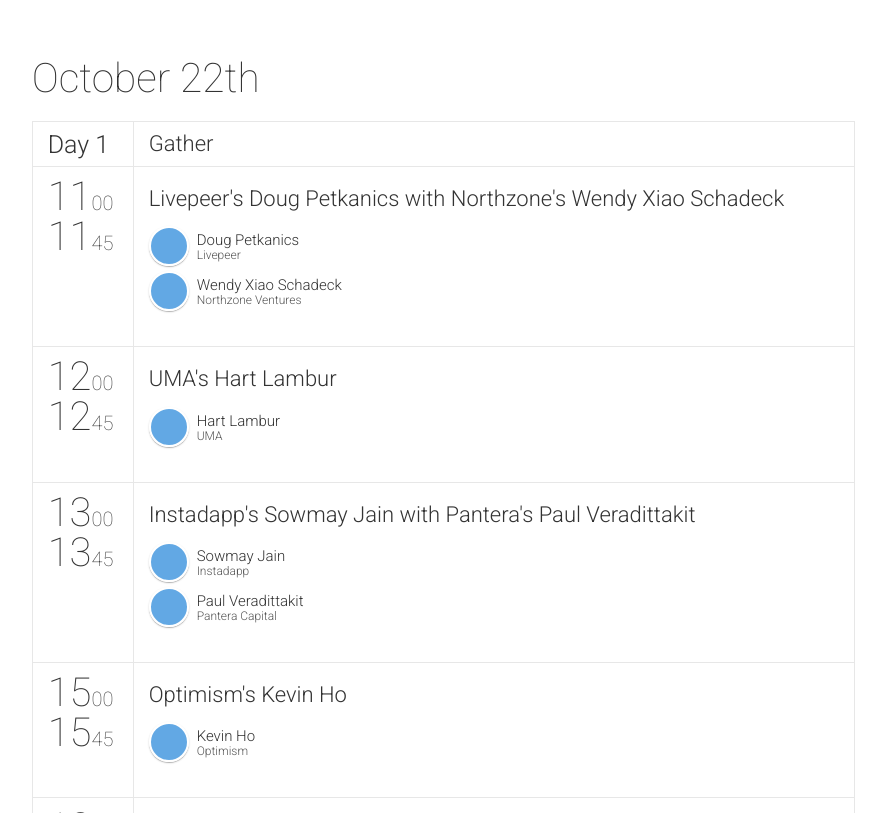
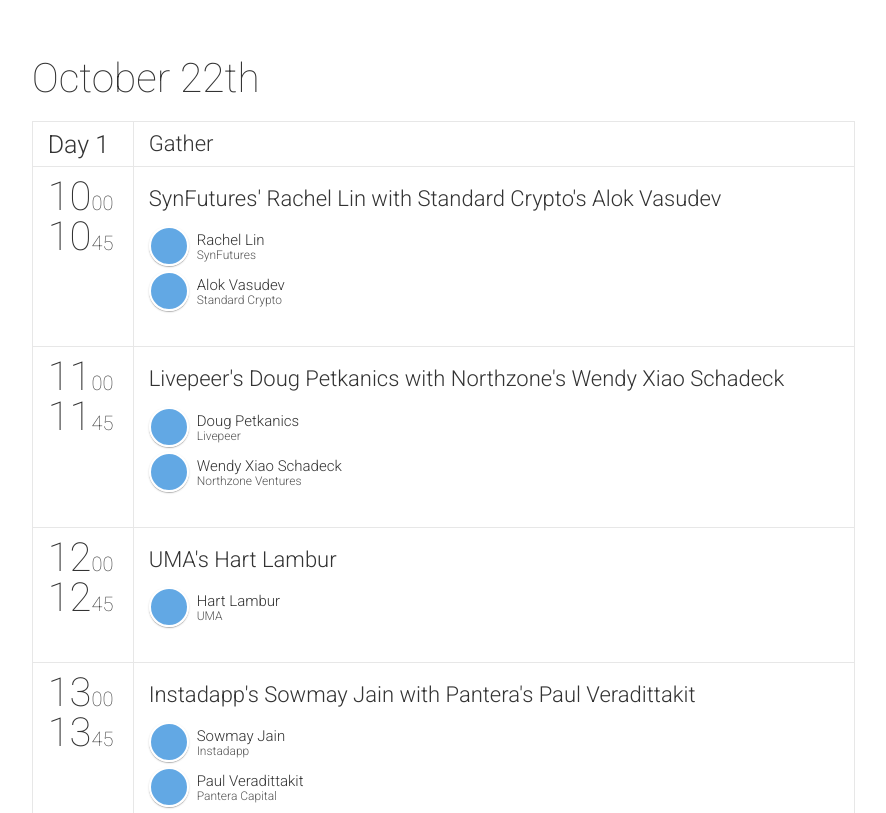
Before and after one commit to BlockchainAtColumbia/ledgerfest-2019, a Jekyll site: the page built from schedule.html, in a window 1280 px wide and 900 px high, scrolled down 324 px, cut to the strip 87-900 px from the top of the window. Shown: the whole strip, without its empty margins (90-976 px from the left). Built offline with Jekyll 4.4.1, drawn with Linux system fonts in a browser that asks for light colours; nearby versions of some CDN libraries; comment, search, counter and statistics services are not loaded.

Commit message:
added alok and rachel's time

```diff
--- a/_data/schedule.yml
+++ b/_data/schedule.yml
@@ -4,6 +4,12 @@
   tracks:
     - {title: "Gather", color: "#AFDDED"}
   timeslots:
+
+    - {
+    	  startTime: "10:00",
+    	  endTime: "10:45",
+    	  sessionIds: [10]
+    }
 
     - {
     	  startTime: "11:00",
--- a/_data/sessions.yml
+++ b/_data/sessions.yml
@@ -45,9 +45,9 @@
   speakers: [12,14]
  -
   id: 10
-  title: "SynFutures' Rachel Lin with Standard Crypto's Adam Goldberg"
-  description: "Standard Crypto's Adam Goldberg interviews Rachel Lin, Founder/CEO of SynFutures"
-  speakers: [13,14]
+  title: "SynFutures' Rachel Lin with Standard Crypto's Alok Vasudev"
+  description: "Standard Crypto's Alok Vasudev interviews Rachel Lin, Founder/CEO of SynFutures"
+  speakers: [13,19]
  -
   id: 11
   title: "Drift's Cindy Leow"
```
Also changed, not shown: _data/speakers.yml (+10 -0 lines), 15 other files.
